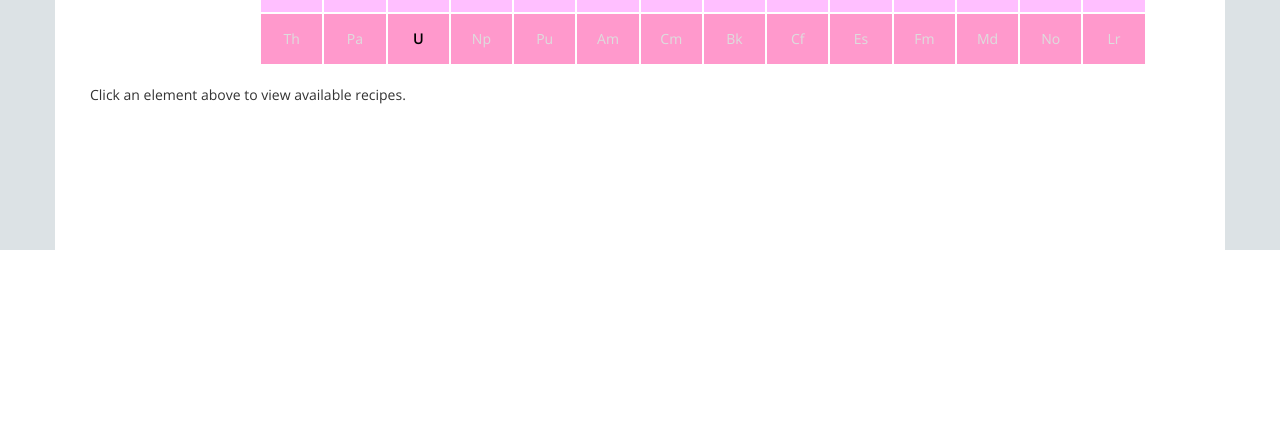
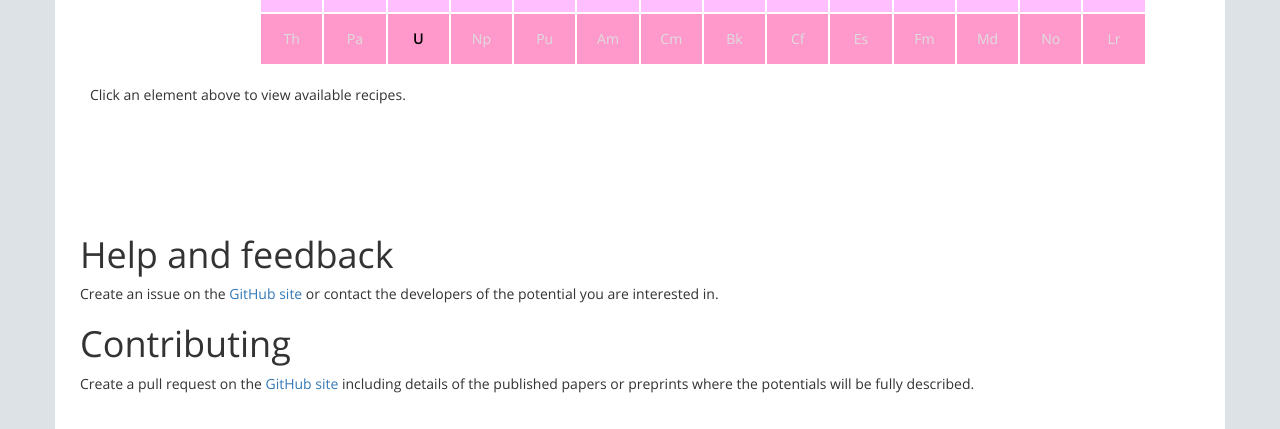
Before and after one commit to QMCPACK/pseudopotentiallibrary, a PHP site: page / in a window 1280 px wide. Shown: the part 573-1002 px from the top of the page. Before the commit the page ends 823 px from the top, so only its background shows below. Run offline with PHP 8.4, Linux system fonts and the light colour scheme; data that the repository does not hold is empty.

Commit message:
Test below update

```diff
--- a/includes/below.php
+++ b/includes/below.php
@@ -1 +1,8 @@
 <!-- Markdown/HTML/Text can go here to be shown below the recipes -->
+# Help and feedback
+
+Create an issue on the [GitHub site](https://github.com/QMCPACK/pseudopotentiallibrary) or contact the developers of the potential you are interested in.
+
+# Contributing
+
+Create a pull request on the [GitHub site](https://github.com/QMCPACK/pseudopotentiallibrary) including details of the published papers or preprints where the potentials will be fully described.
```
